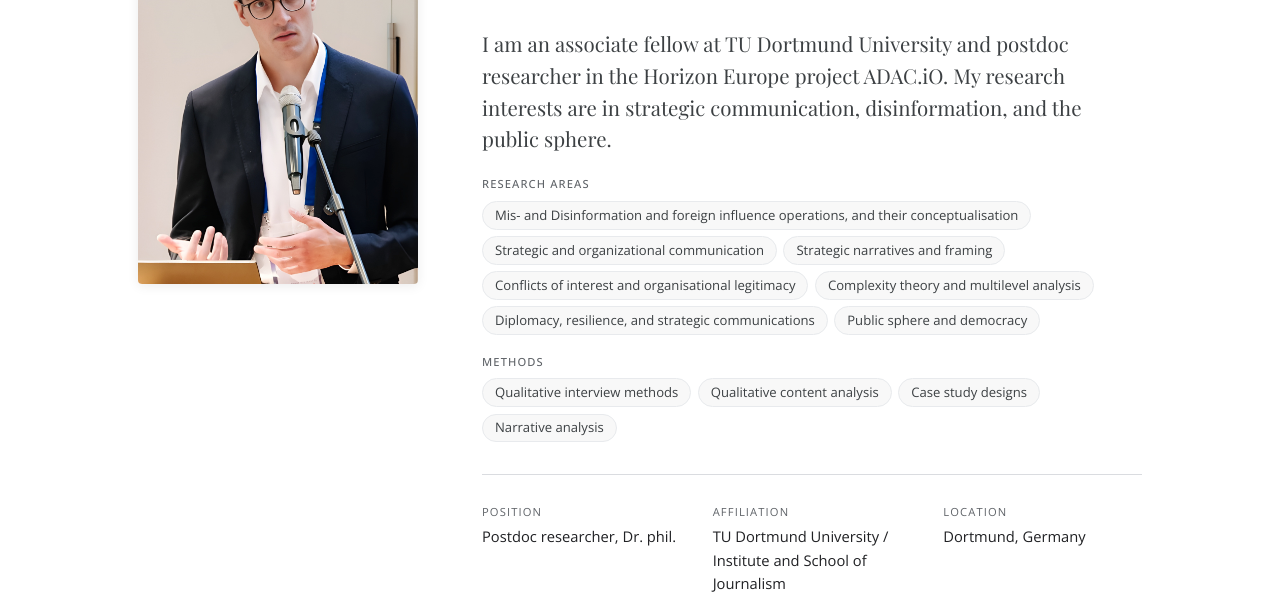
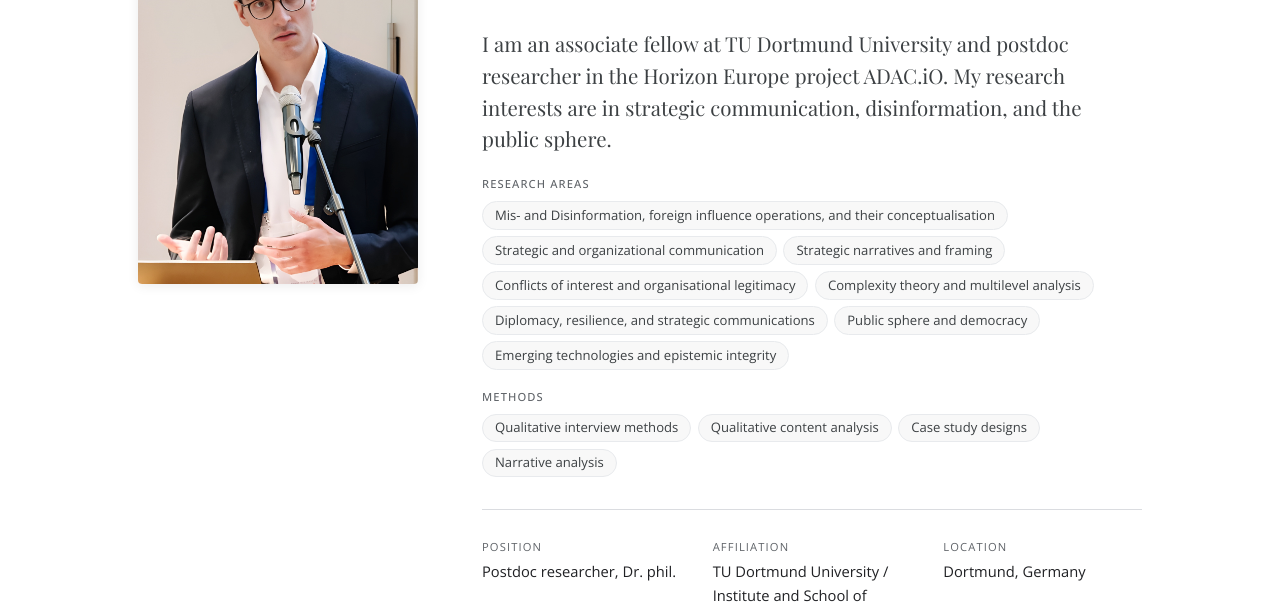
Before and after one commit to Timo-Lenk/timo-lenk, a plain HTML site: page index.html in a window 1280 px wide. Shown: the part 226-830 px from the top of the page. Drawn offline with nearby package versions, Linux system fonts and the light colour scheme; a web font is replaced by a local one.

Commit message:
Add files via upload

```diff
--- a/index.html
+++ b/index.html
@@ -532,13 +532,14 @@
           <div class="focus-group">
             <h3 class="focus-label">Research areas</h3>
             <ul class="focus-tags">
-              <li>Mis- and Disinformation and foreign influence operations, and their conceptualisation</li>
+              <li>Mis- and Disinformation, foreign influence operations, and their conceptualisation</li>
               <li>Strategic and organizational communication</li>
               <li>Strategic narratives and framing</li>
               <li>Conflicts of interest and organisational legitimacy</li>
               <li>Complexity theory and multilevel analysis</li>
               <li>Diplomacy, resilience, and strategic communications</li>
               <li>Public sphere and democracy</li>
+              <li>Emerging technologies and epistemic integrity</li>
             </ul>
           </div>
           <div class="focus-group">
```
